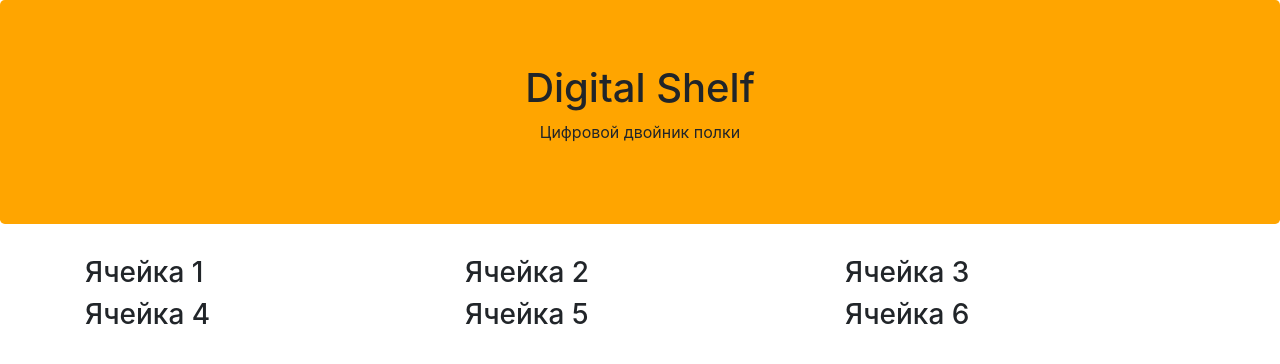
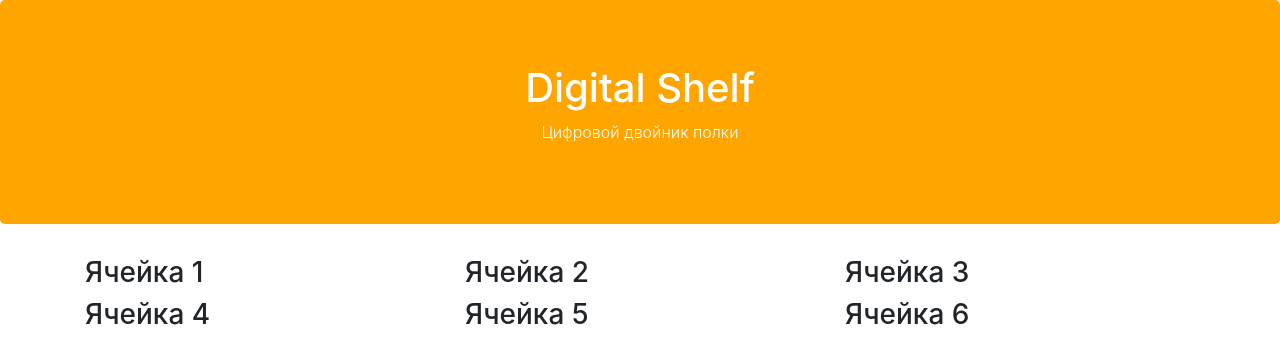
Before and after one commit to ContinentalGuy/rpi_digital_shelf, a Flask app: page / in a window 1280 px wide. Shown: the top 364 px of the page. Run offline with Flask 2, Linux system fonts and the light colour scheme; some libraries are stand-ins or nearby versions.

Commit message:
Add style

```diff
--- a/static/css/style.css
+++ b/static/css/style.css
@@ -1,3 +1,5 @@
 .jumbotron{
     background-color: orange;
+    color: white;
+    font-weight: 300;
 }
```
